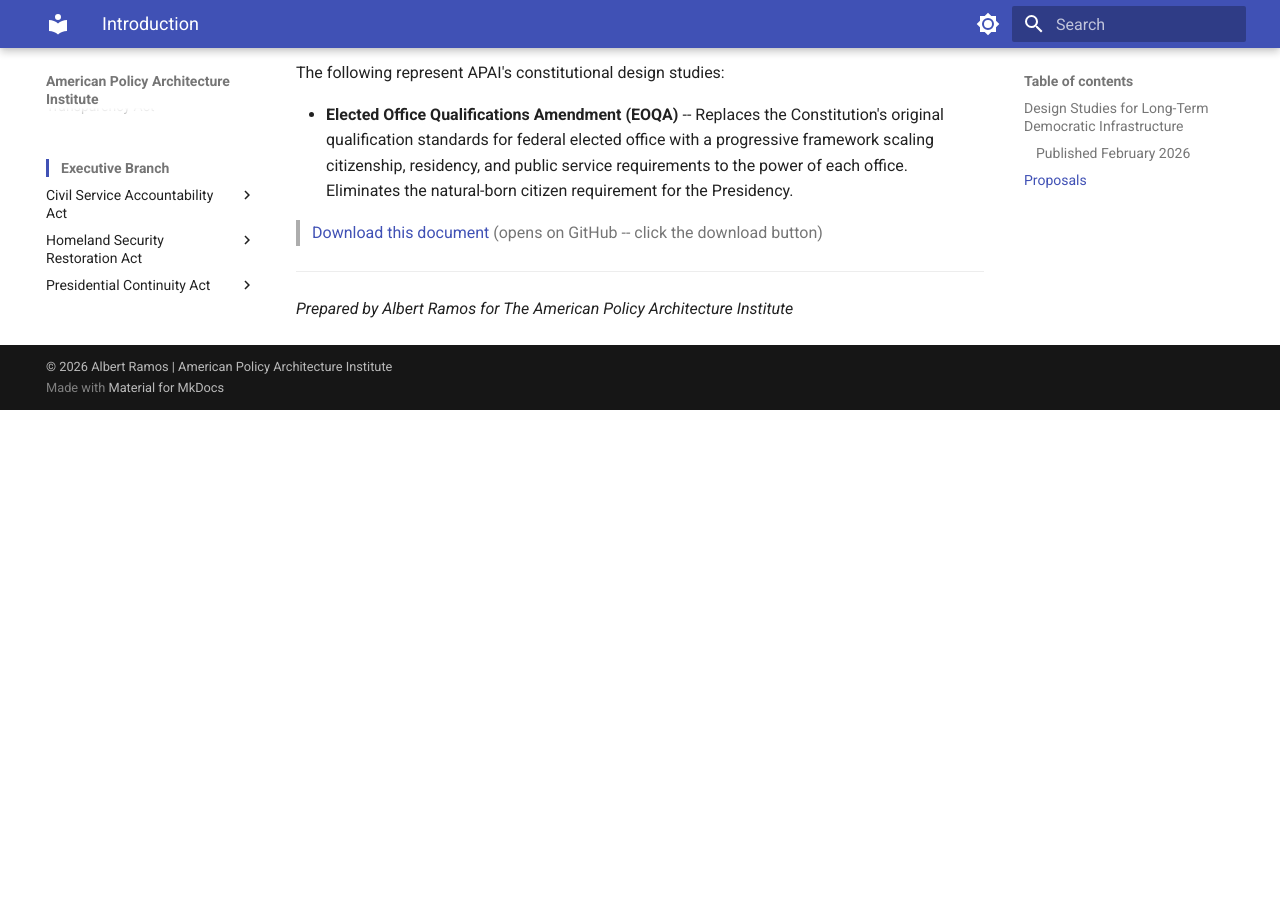
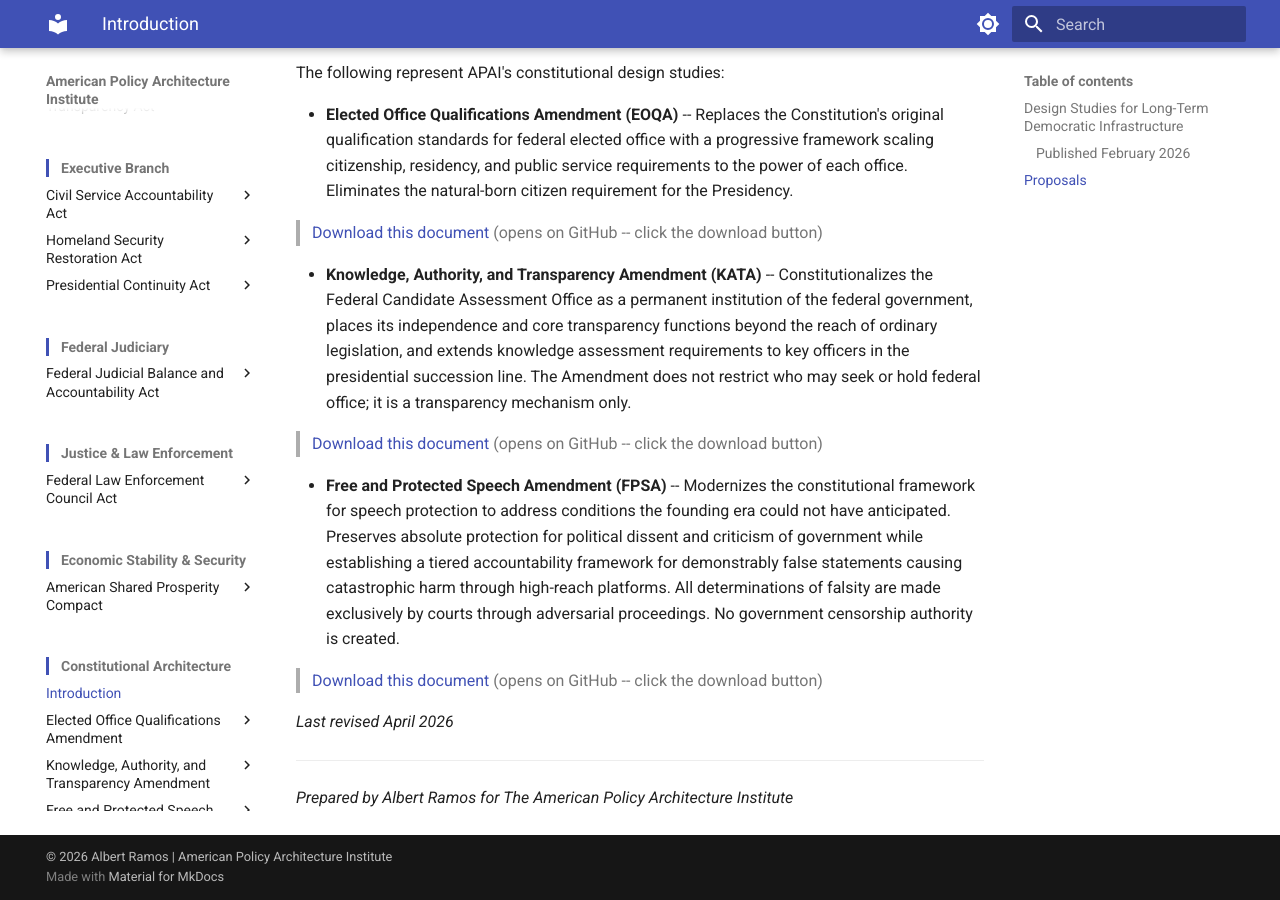
Before and after one commit to albertintech/apai, an MkDocs documentation site: the page built from docs/amendments/introduction.md, in a window 1280 px wide and 900 px high, scrolled down 1257 px. Built offline with MkDocs 1.6.1 and Material for MkDocs 9.7.7, drawn with Linux system fonts in a browser that asks for light colours; before the commit the page ends 1667 px from its top, so only the background shows below that.

Commit message:
Update introduction.md

```diff
--- a/docs/amendments/introduction.md
+++ b/docs/amendments/introduction.md
@@ -28,7 +28,17 @@
 
 - **Elected Office Qualifications Amendment (EOQA)** -- Replaces the Constitution's original qualification standards for federal elected office with a progressive framework scaling citizenship, residency, and public service requirements to the power of each office. Eliminates the natural-born citizen requirement for the Presidency.
 
-> [Download this document](https://github.com/albertintech/apai/blob/main/docs/amendments/introduction.md) (opens on GitHub -- click the download button)
+> [Download this document](https://github.com/albertintech/apai/blob/main/docs/amendments/eoqa/introduction.md) (opens on GitHub -- click the download button)
+
+- **Knowledge, Authority, and Transparency Amendment (KATA)** -- Constitutionalizes the Federal Candidate Assessment Office as a permanent institution of the federal government, places its independence and core transparency functions beyond the reach of ordinary legislation, and extends knowledge assessment requirements to key officers in the presidential succession line. The Amendment does not restrict who may seek or hold federal office; it is a transparency mechanism only.
+
+> [Download this document](https://github.com/albertintech/apai/blob/main/docs/amendments/kata/introduction.md) (opens on GitHub -- click the download button)
+
+- **Free and Protected Speech Amendment (FPSA)** -- Modernizes the constitutional framework for speech protection to address conditions the founding era could not have anticipated. Preserves absolute protection for political dissent and criticism of government while establishing a tiered accountability framework for demonstrably false statements causing catastrophic harm through high-reach platforms. All determinations of falsity are made exclusively by courts through adversarial proceedings. No government censorship authority is created.
+
+> [Download this document](https://github.com/albertintech/apai/blob/main/docs/amendments/fpsa/introduction.md) (opens on GitHub -- click the download button)
+
+*Last revised April 2026*
 
 ---
 
```
